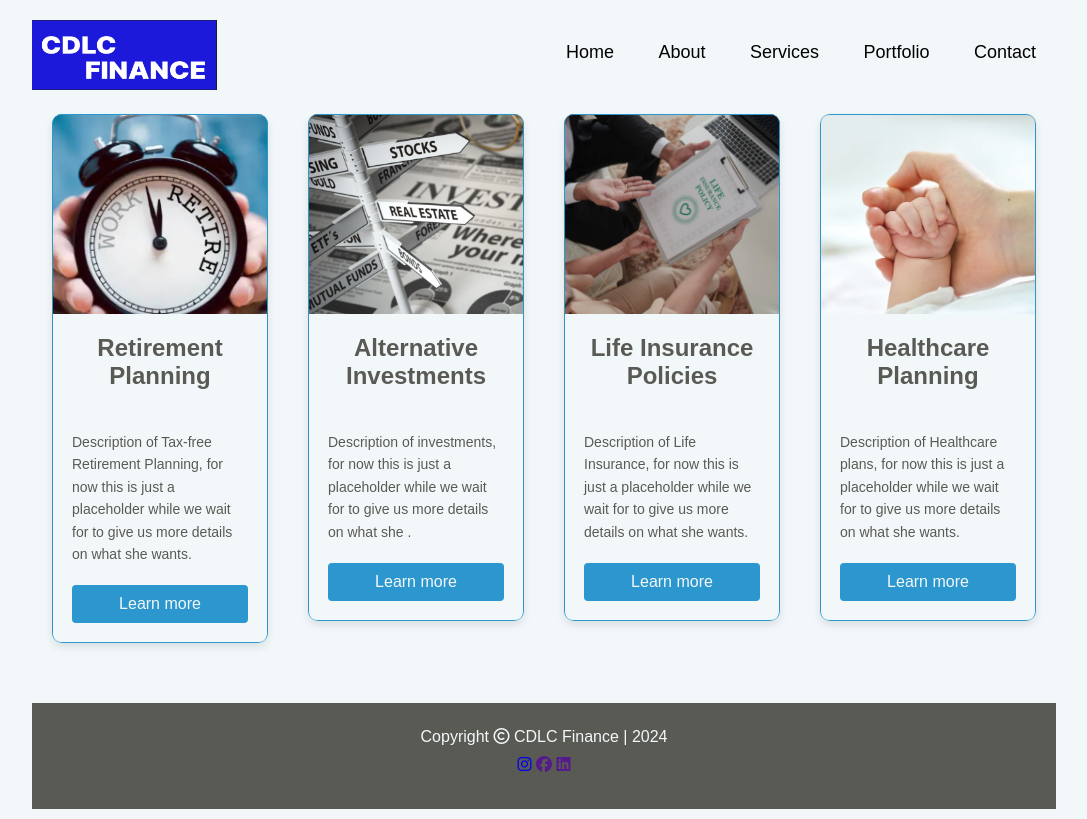
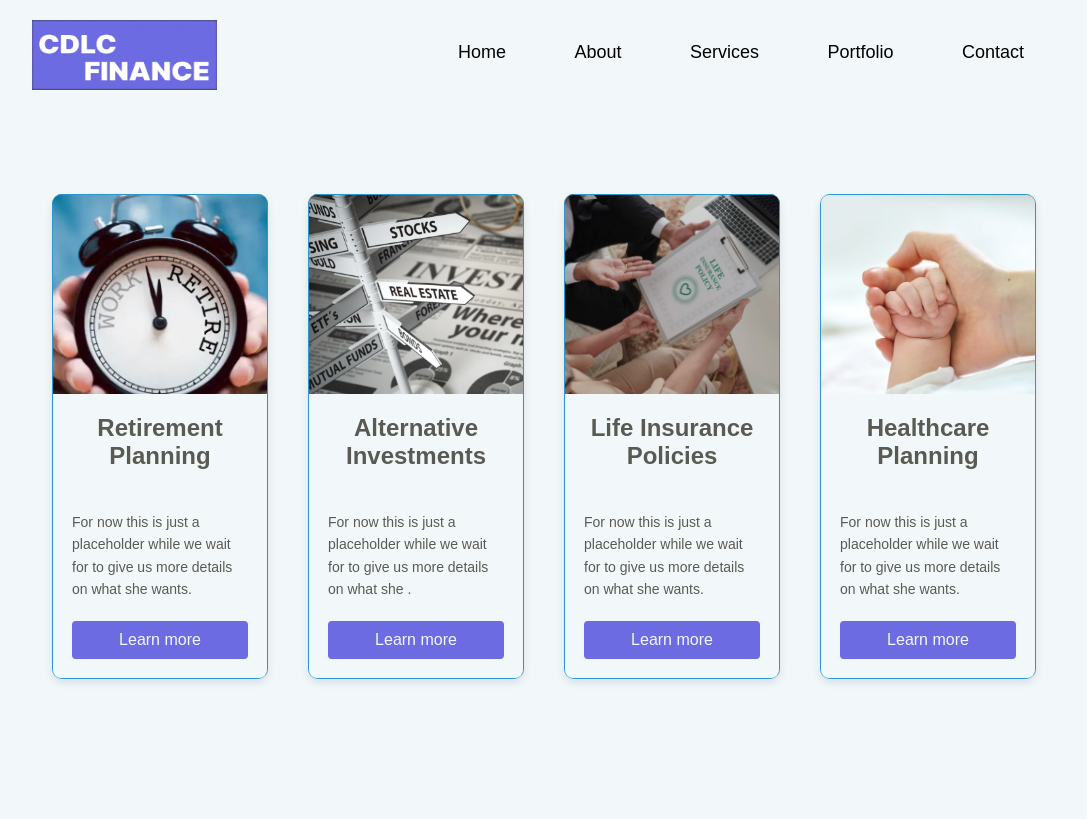
Before and after one commit to omaroaalj/client-project-money-team, a Django app: template financeWebApp/financeWebsite/templates/financeWebsite/services.html in a window 1280 px wide. Shown: the whole page, without its empty margins (96-1183 px from the left). After the commit the page ends 683 px from the top, so only its background shows below. Run offline with Django 3.2, Linux system fonts and the light colour scheme; the template is opened without the code that fills it, so the values that code supplies are empty; some libraries are stand-ins or nearby versions.

Commit message:
updated services

```diff
--- a/financeWebApp/financeWebsite/static/financeWebsite/landing.css
+++ b/financeWebApp/financeWebsite/static/financeWebsite/landing.css
@@ -10,7 +10,7 @@ html {
 }
 
 body {
-    background: #fff;
+    background: #F2F8F9;
     height: 100vh;
 }
 
@@ -27,6 +27,7 @@ body {
     padding: 50px;
     font-size: 2em;
     margin-top: 20vh;
+    color: #5A5A54;
 }
 
 .mission h1 {
@@ -53,7 +54,6 @@ nav {
 }
 
 nav ul li {
-
     display : inline-block;
     list-style: none;
     margin: 1em 2em;
--- a/financeWebApp/financeWebsite/static/financeWebsite/services.css
+++ b/financeWebApp/financeWebsite/static/financeWebsite/services.css
@@ -30,9 +30,9 @@ nav {
 }
 
 nav ul li {
-    display: inline-block;
+    display : inline-block;
     list-style: none;
-    margin: 10px 20px;
+    margin: 1em 2em;
 }
 
 nav ul li a {
@@ -126,16 +126,6 @@ span {
     font-weight: bold;
 }
 
-.copyright {
-    width: 100%;
-    text-align: center;
-    padding: 25px 0;
-    background: #5A5A54;
-    font-weight: 300;
-    margin-top: 20px;
-    color: #F2F8F9;
-}
-
 .social-icons {
     display: inline-block;
     justify-content: space-between;
@@ -150,7 +140,7 @@ span {
     justify-content: space-between;
     align-items: flex-start;
     max-width: 1200px;
-    margin: 0 auto;
+    margin-top: 5em;
     padding: 20px;
     background: #F2F8F9;
 }
@@ -212,7 +202,7 @@ span {
 }
 
 .service-box .learn-more {
-    background-color: #2C96CE;
+    background-color: #6D6BE2;
     color: #F2F8F9;
     text-decoration: none;
     text-align: center;
@@ -226,7 +216,7 @@ span {
 }
 
 .service-box .learn-more:hover {
-    background-color: #0056b3;
+    background-color: darkslateblue;
 }
 
 .service-text {
@@ -246,7 +236,7 @@ span {
     align-self: center;
     margin-top: auto;
     padding: 10px 20px;
-    background-color: #2C96CE;
+    background-color: #6D6BE2;
     color: #F2F8F9;
     text-decoration: none;
     border-radius: 4px;
--- a/financeWebApp/financeWebsite/templates/financeWebsite/services.html
+++ b/financeWebApp/financeWebsite/templates/financeWebsite/services.html
@@ -15,7 +15,7 @@
     <div class="container">
     <nav>
         <div class="logo">
-            <img src = "{% static 'financeWebsite/images/logo1.png' %}" width = "185px" height = "70px" alt = "logo">
+            <img src = "{% static 'financeWebsite/images/logo4.jpeg' %}" width = "185px" height = "70px" alt = "logo">
         </div>
         <ul id = "sidemenu">
             <li> <a href = "{% url 'financeWebsite:index' %}"> Home </a></li>
@@ -31,38 +31,28 @@
     <div class="service-box">
         <img src = "{% static 'financeWebsite/images/retirement plans.png' %}" height = "200" width = "400" alt = "picture">
         <h2>Retirement Planning</h2>
-        <p>Description of Tax-free Retirement Planning, for now this is just a placeholder while we wait for to give us more details on what she wants.</p>
+        <p> For now this is just a placeholder while we wait for to give us more details on what she wants.</p>
         <a href="link_to_more_info" class="learn-more">Learn more</a>
     </div>
     <div class="service-box">
         <img src = "{% static 'financeWebsite/images/alt investments.png' %}" height = "200" width = "400" alt = "picture">
         <h2>Alternative Investments</h2>
-        <p> Description of investments, for now this is just a placeholder while we wait for  to give us more details on what she       .</p>
+        <p> For now this is just a placeholder while we wait for  to give us more details on what she       .</p>
         <a href="link_to_more_info" class="learn-more">Learn more</a>
     </div>
     <div class="service-box">
         <img src = "{% static 'financeWebsite/images/life insurance.png' %}" height = "200" width = "400" alt = "picture">
         <h2>Life Insurance Policies</h2>
-        <p>Description of Life Insurance, for now this is just a placeholder while we wait for  to give us more details on what she wants.</p>
+        <p> For now this is just a placeholder while we wait for  to give us more details on what she wants.</p>
         <a href="link_to_more_info" class="learn-more">Learn more</a>
     </div>
     <div class="service-box">
         <img src = "{% static 'financeWebsite/images/healthcare.jpg' %}" height = "200" width = "400" alt = "picture">
         <h2>Healthcare Planning</h2>
-        <p>Description of Healthcare plans, for now this is just a placeholder while we wait for  to give us more details on what she wants.</p>
+        <p> For now this is just a placeholder while we wait for  to give us more details on what she wants.</p>
         <a href="link_to_more_info" class="learn-more">Learn more</a>
     </div>
 </div>
-
-
-            <div class="copyright">
-            <p> Copyright <i class="fa-regular fa-copyright"></i> CDLC Finance | 2024 </p>
-                <div class = "social-icons">
-                    <a href = "https://www.instagram.com/charanadelacruz/"> <i class="fa-brands fa-instagram"></i></a>
-                    <a href = ""> <i class="fa-brands fa-facebook"></i></a>
-                    <a href = ""> <i class="fa-brands fa-linkedin"></i></a>
-                </div>
-            </div>
     </div>
     </div>
 </body>
```
